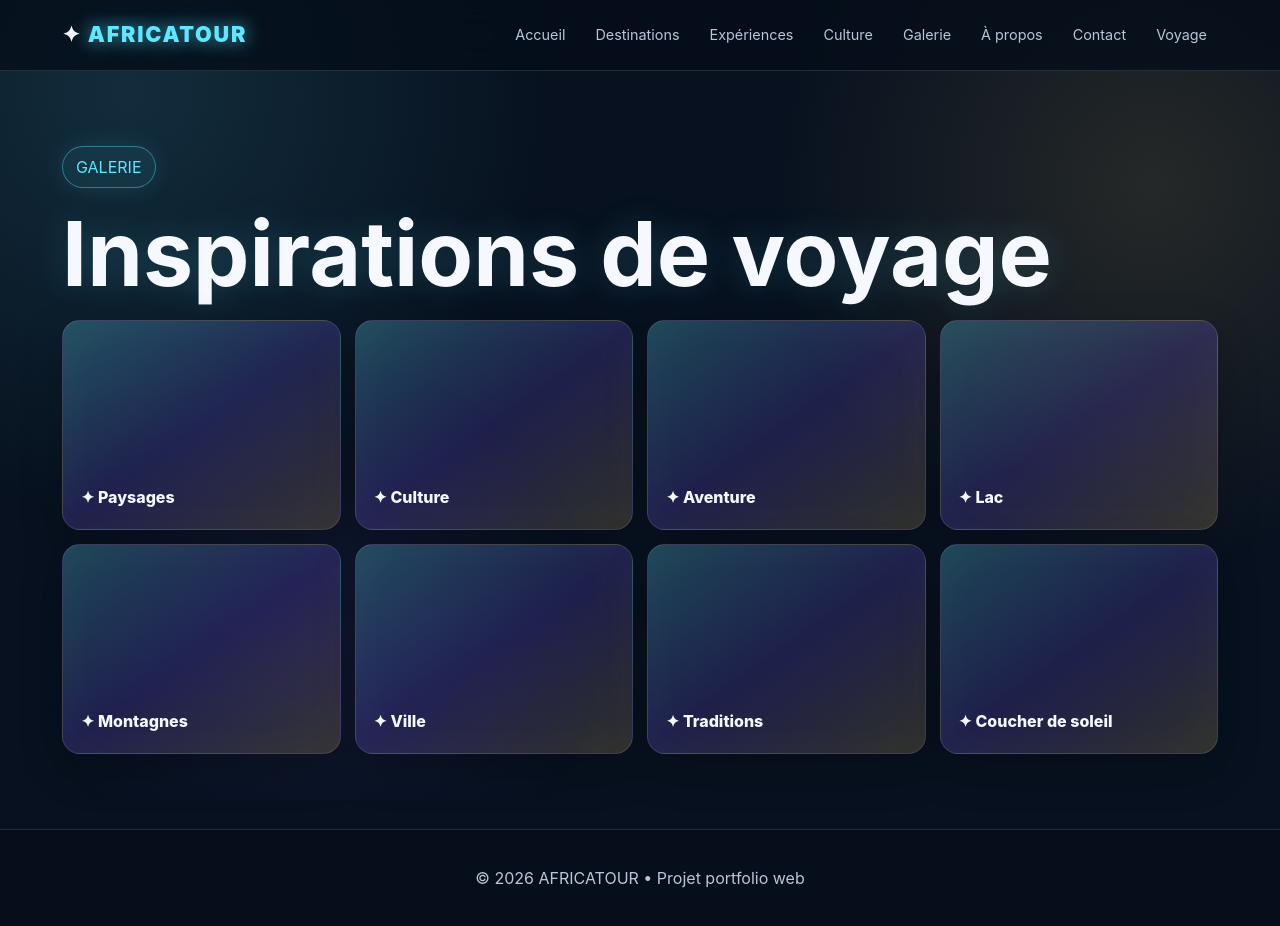
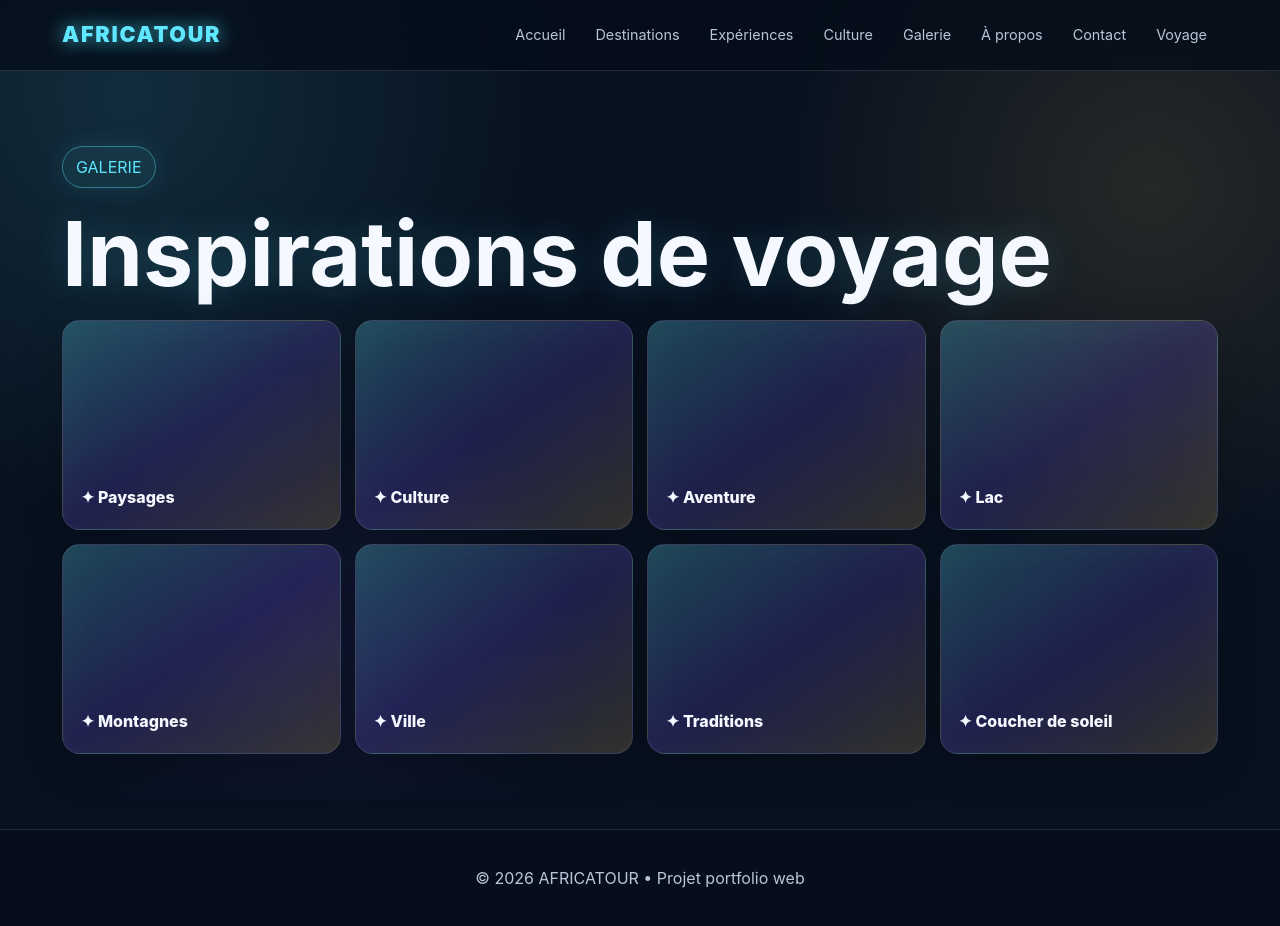
Before and after one commit to danbelly2011-web/BELLY, a plain HTML site: page gallery.html in a window 1280 px wide. Drawn offline with Linux system fonts and the light colour scheme.

Commit message:
Fix logo spacing in gallery.html

```diff
--- a/gallery.html
+++ b/gallery.html
@@ -1,7 +1,7 @@
 <!doctype html>
 <html lang="fr"><head><meta charset="utf-8"><meta name="viewport" content="width=device-width,initial-scale=1">
 <title>Galerie — AFRICATOUR</title><link rel="stylesheet" href="style.css"></head>
-<body><header><nav><div class="logo">✦ <span>AFRICATOUR</span></div><div class="menu"><a href="index.html">Accueil</a>
+<body><header><nav><div class="logo"> <span>AFRICATOUR</span></div><div class="menu"><a href="index.html">Accueil</a>
 <a href="destinations.html">Destinations</a>
 <a href="experiences.html">Expériences</a>
 <a href="culture.html">Culture</a>
```
